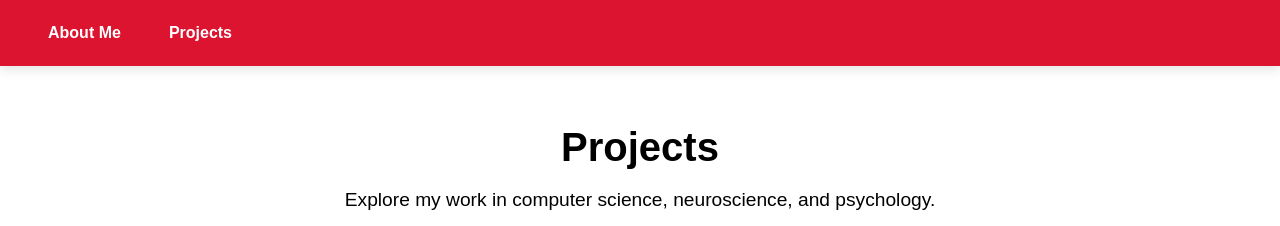
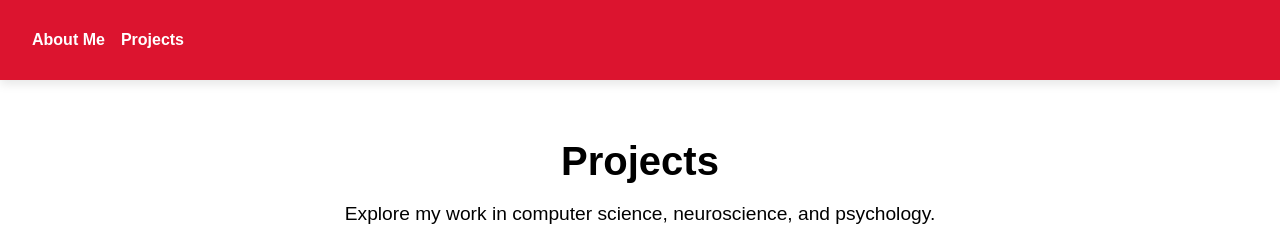
Before and after one commit to PaeanLuby/Personal-Site, a plain HTML site: page index.html in a window 1280 px wide. Shown: the top 226 px of the page. Drawn offline with Linux system fonts and the light colour scheme.

Commit message:
Changes to make the page look the same on Safari.

```diff
--- a/portfolio.css
+++ b/portfolio.css
@@ -1,9 +1,11 @@
 * {
     box-sizing: border-box;
 }
-body {
-    height: 90%;
+
+html, body {
+    height: 100%;
     margin: 0;
+    padding: 0;
 }
 
 .wrapper {
@@ -24,7 +26,7 @@ header {
     height: 5rem;
     display: flex;
     align-items: center;
-    padding: 0 2rem;
+    padding: 2rem;
     width: 100%;
 }
 
@@ -62,6 +64,7 @@ header {
     align-items: flex-start;
     margin: 2rem auto 0 auto;
     max-width: 1200px;
+
     gap: 2rem;
     padding: 2rem;
 }
--- a/projects.css
+++ b/projects.css
@@ -21,16 +21,18 @@ header {
     background-color: rgb(220, 20, 47);
     color: white;
     box-shadow: 0 4px 10px rgba(0, 0, 0, 0.1);
+    height: 5rem;
     display: flex;
-    align-items: left;
-    padding: 1.5rem 2rem;
+    align-items: center;
+    padding: 2rem;
     width: 100%;
 }
 
 .navbar {
     display: flex;
-    justify-content: left;
+    justify-content: flex-start;
     width: 100%;
+    text-align: center;
 }
 
 .nav-contact-links {
@@ -47,13 +49,13 @@ header {
     text-decoration: none;
     color: white;
     font-size: 1rem;
-    padding: 0.5rem 1rem;
     transition: color 0.3s;
 }
 
 .nav-contact-links a:hover {
     color: #ddd;
 }
+
 
 .projects-section {
     flex: 1;
@@ -132,7 +134,7 @@ header {
     justify-content: left;
     align-items: left;
     width: 100%;
-    text-align: left;
+    text-align: center;
 }
 
 .footer-links {
--- a/search.css
+++ b/search.css
@@ -22,16 +22,18 @@ header {
     background-color: rgb(220, 20, 47);
     color: white;
     box-shadow: 0 4px 10px rgba(0, 0, 0, 0.1);
+    height: 5rem;
     display: flex;
-    align-items: left;
-    padding: 1.5rem 1rem;
+    align-items: center;
+    padding: 2rem;
     width: 100%;
 }
 
 .navbar {
     display: flex;
-    justify-content: left;
+    justify-content: flex-start;
     width: 100%;
+    text-align: center;
 }
 
 .nav-contact-links {
@@ -48,7 +50,6 @@ header {
     text-decoration: none;
     color: white;
     font-size: 1rem;
-    padding: 0.5rem 1rem;
     transition: color 0.3s;
 }
 
```
Also changed, not shown: index.html (+0 -1 lines), styles.css (added).
